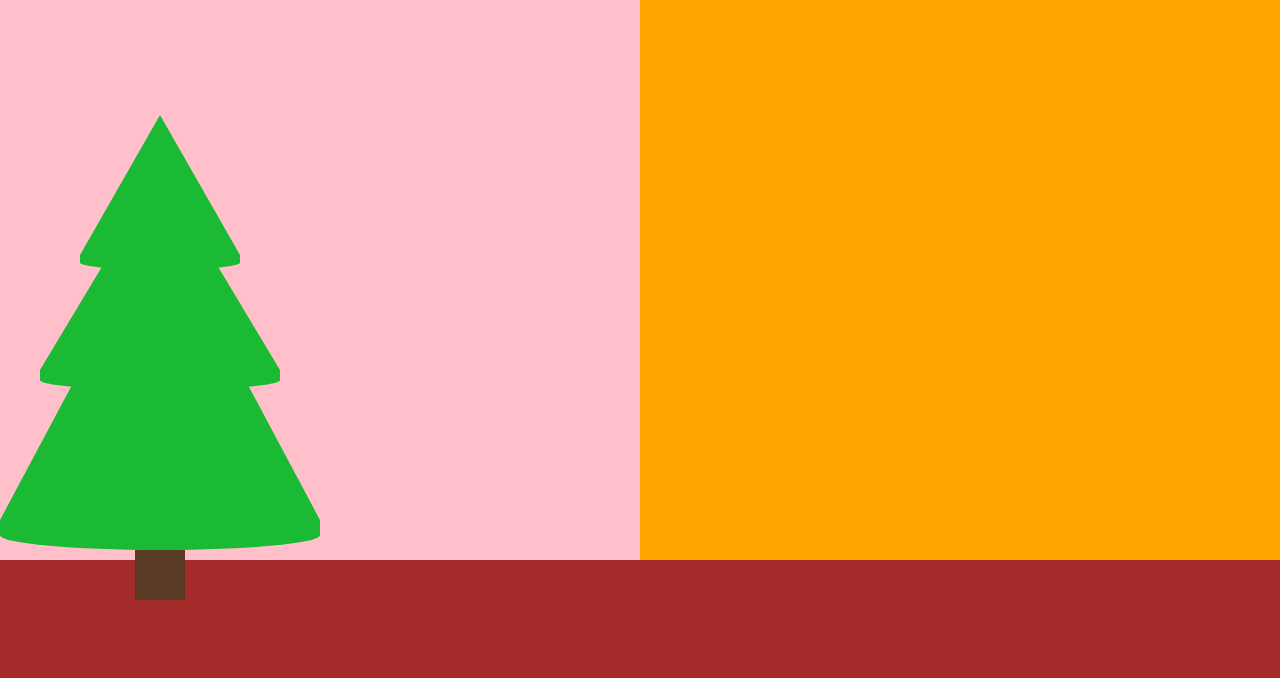
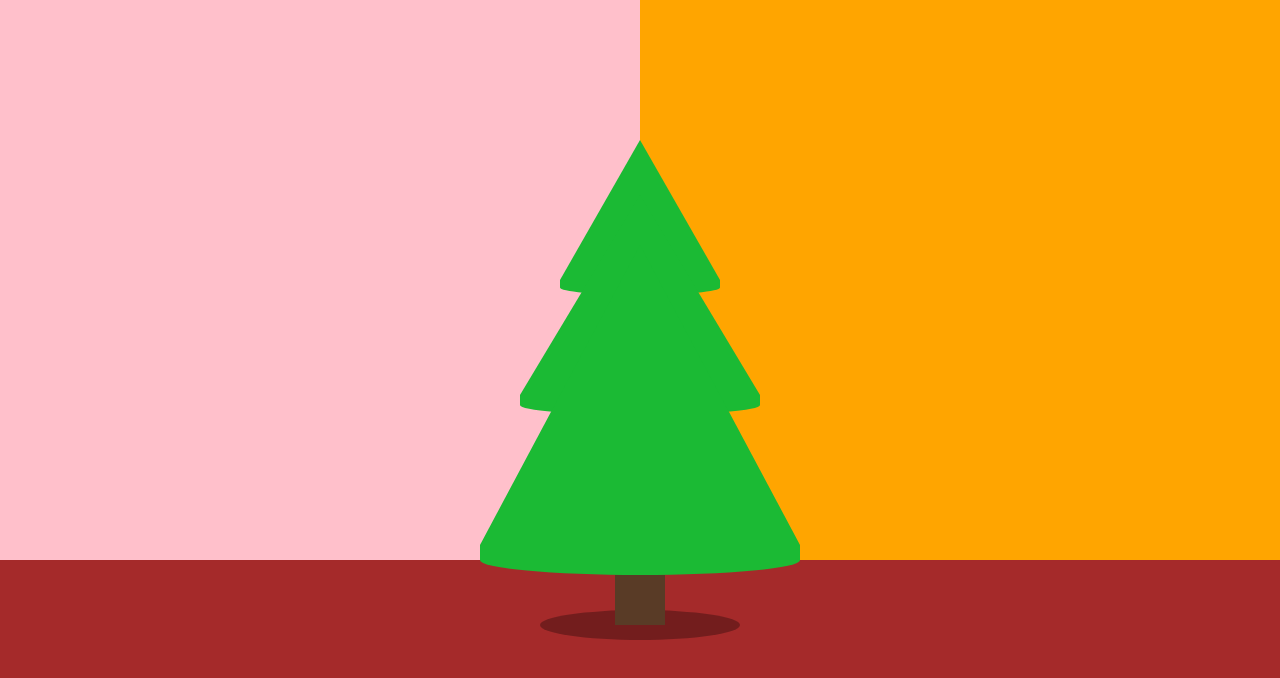
Before and after one commit to NindroidX/csshristmas-tree-decorator, a website built with webpack: page index.html in a window 1280 px wide. Built offline with nearby package versions, Linux system fonts and the light colour scheme; files whose address does not match are found by name.

Commit message:
Add a shadow to the tree + position changes

```diff
--- a/index.html
+++ b/index.html
@@ -10,6 +10,7 @@
     <div class="walls"></div>
     <div class="floor"></div>
 
+    <div class="christmas-tree-container">
       <div class="christmas-tree">
         <div class="christmas-tree__branche christmas-tree__branche--top"></div>
         <div class="christmas-tree__branche-curve"></div>
@@ -21,6 +22,8 @@
         <div class="christmas-tree__branche-curve"></div>
 
         <div class="christmas-tree__trunk"></div>
+        <div class="christmas-tree__shadow"></div>
+      </div>
     </div>
 
   </div>
--- a/src/scss/_variables.scss
+++ b/src/scss/_variables.scss
@@ -0,0 +1 @@
+$colorShadow: rgba(#000, .3);
--- a/src/scss/components/christmas-tree/_christmas-tree.scss
+++ b/src/scss/components/christmas-tree/_christmas-tree.scss
@@ -4,12 +4,14 @@
    border-bottom: $height solid $color;
  }
 
+ .christmas-tree-container {
+   position: absolute;
+   bottom: 20%;
+   width: 100%;
+ }
+
 .christmas-tree {
-  max-width: 50%;
-  margin: 0 auto;
   position: relative;
-  position: absolute;
-  bottom: 25%;
 }
 
 .christmas-tree__branche {
@@ -59,12 +61,22 @@
 
 }
 
-
-
-
 .christmas-tree__trunk {
   background-color: rgb(89, 59, 38);
   width: 50px;
   height: 50px;
   margin: 0 auto;
+  position: relative;
+  z-index: 1;
 }
+
+.christmas-tree__shadow {
+  background-color: $colorShadow;
+  width: 200px;
+  height: 30px;
+  border-radius: 50%;
+  margin: 0 auto;
+  position: relative;
+  margin-top: -15px;
+  z-index: 0;
+}
```
Lines whose indentation alone changed are shown as unchanged.
